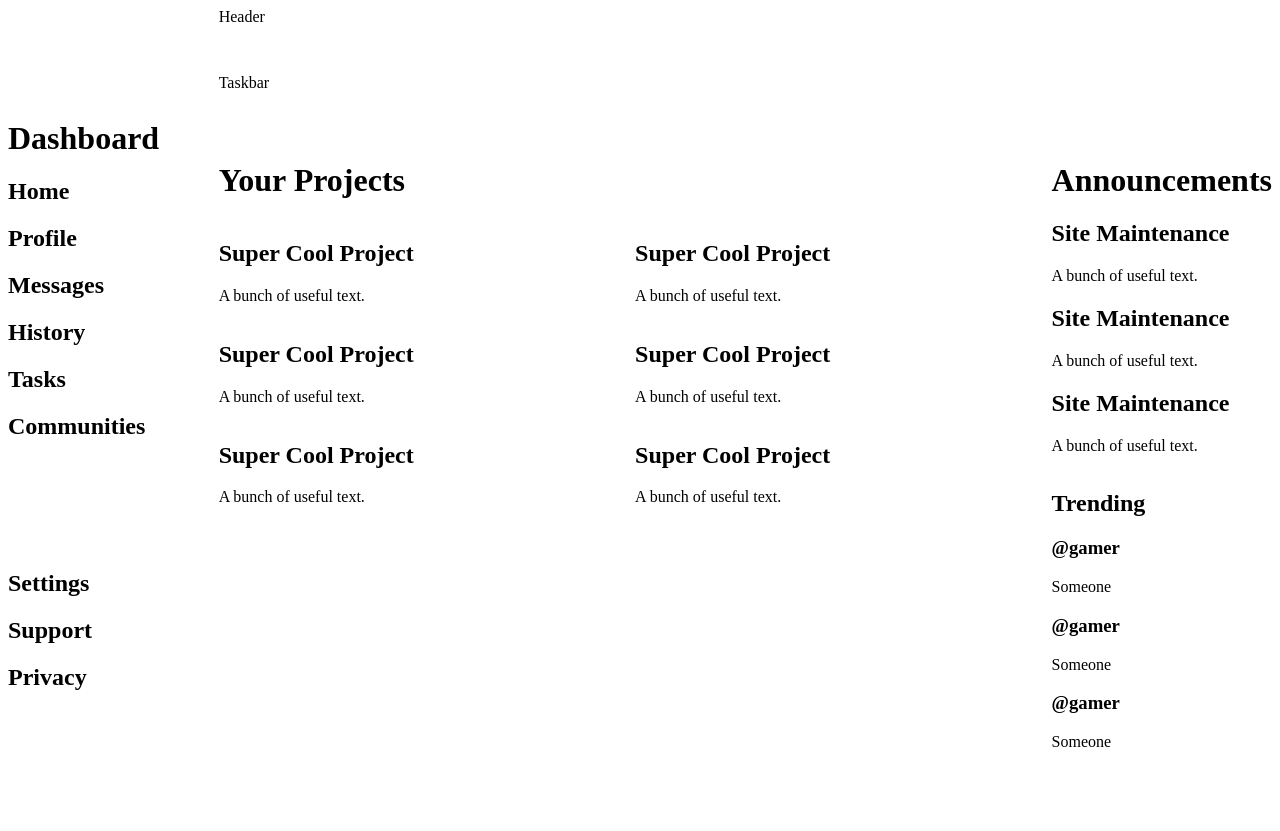
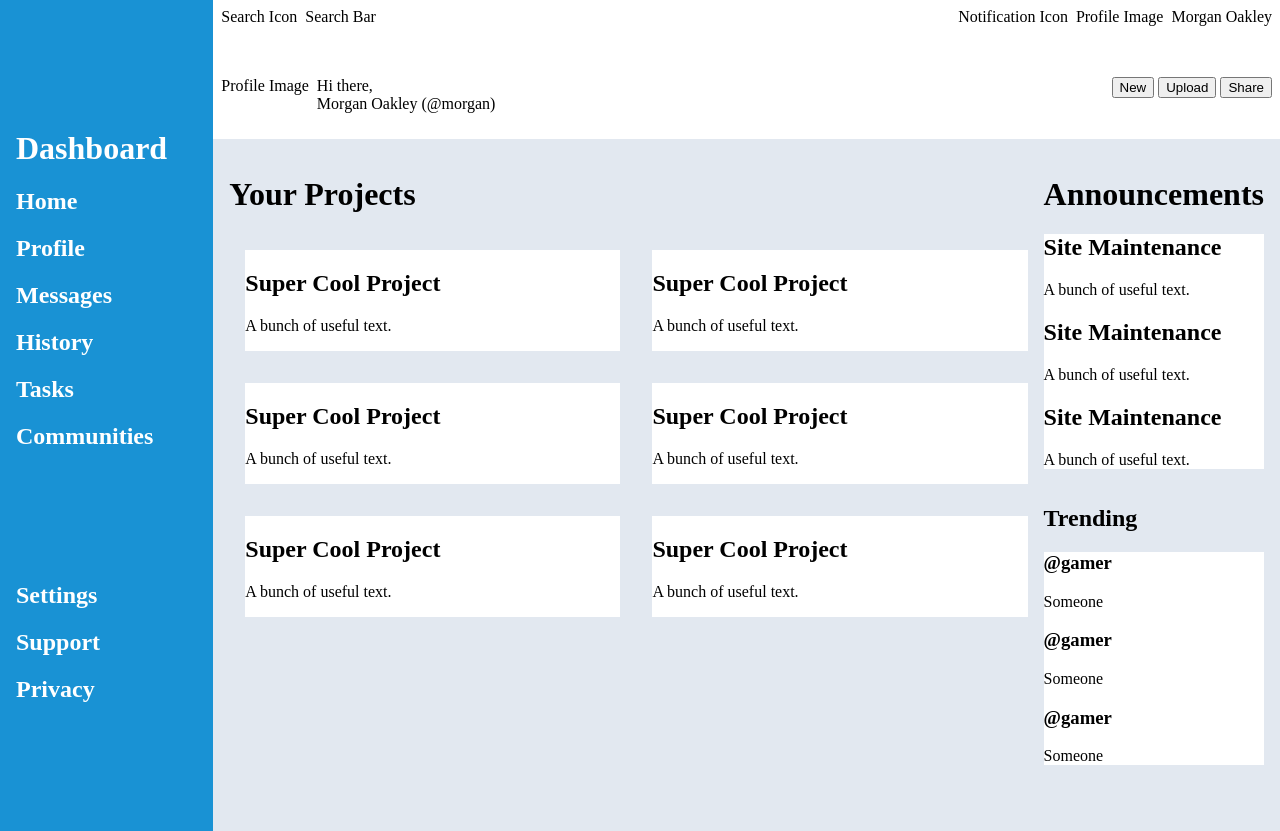
Before and after one commit to livingstonm6/odin-admin-dashboard, a plain HTML site: page index.html in a window 1280 px wide. Before the commit the page ends 809 px from the top, so only its background shows below. Drawn offline with Linux system fonts and the light colour scheme.

Commit message:
Added placeholder content to header and taskbar.
Added background colors.

```diff
--- a/index.html
+++ b/index.html
@@ -23,8 +23,31 @@
     </div>
   </div>
   <div class="main">
-    <div class="header">Header</div>
-    <div class="taskbar">Taskbar</div>
+    <div class="header">
+      <div class="header-left">
+        <div class="search-icon">Search Icon</div>
+        <div class="search-bar">Search Bar</div>
+      </div>
+      <div class="header-right">
+        <div class="notification-icon">Notification Icon</div>
+        <div class="profile-image">Profile Image</div>
+        <div class="username">Morgan Oakley</div>
+      </div>
+    </div>
+    <div class="taskbar">
+      <div class="taskbar-left">
+        <div class="profile-image">Profile Image</div>
+        <div class="hello-message">
+          <div class="message-top">Hi there,</div>
+          <div class="message-bottom">Morgan Oakley (@morgan)</div>
+        </div>
+      </div>
+      <div class="taskbar-right">
+        <button>New</button>
+        <button>Upload</button>
+        <button>Share</button>
+      </div>
+    </div>
     <div class="content">
       <div class="projects">
         <h1>Your Projects</h1>
--- a/styles.css
+++ b/styles.css
@@ -2,6 +2,7 @@ body {
     display: grid;
     grid-template-columns: 1fr 5fr;
     grid-template-rows: 1fr;
+    margin: 0;
 }
 
 .sidebar{
@@ -14,15 +15,40 @@ body {
 }
 .header{
     grid-row: 1 / 2;
+    display: flex;
+    justify-content: space-between;
+    border: 8px solid white;
 }
+
+.header-left{
+    display: flex;
+    gap: 8px;
+}
+.header-right{
+    display: flex;
+    gap: 8px;
+}
+
 .taskbar{
     grid-row: 2 / 3;
+    border: 8px solid white;
+    display: flex;
+    justify-content: space-between;
+}
+.taskbar-left{
+    display: flex;
+    gap: 8px;
+}
+.taskbar-right{
+
 }
 .content{
     grid-row: 3 / 4;
     display: grid;
     grid-template-columns: 4fr 1fr;
     grid-template-rows: 1fr 1fr;
+    background-color: #e2e8f0;
+    border: 16px solid #e2e8f0;
 }
 
 .projects{
@@ -50,4 +76,18 @@ body {
     display: flex;
     flex-direction: column;
     justify-content: space-evenly;
+    background-color: #1992d4;
+    color: white;
+    border: 16px solid #1992d4;
 }
+.project{
+    background-color: white;
+    margin: 16px;
+}
+
+.announce-box{
+    background-color: white;
+}
+.trend-box {
+    background-color: white;
+}
```
